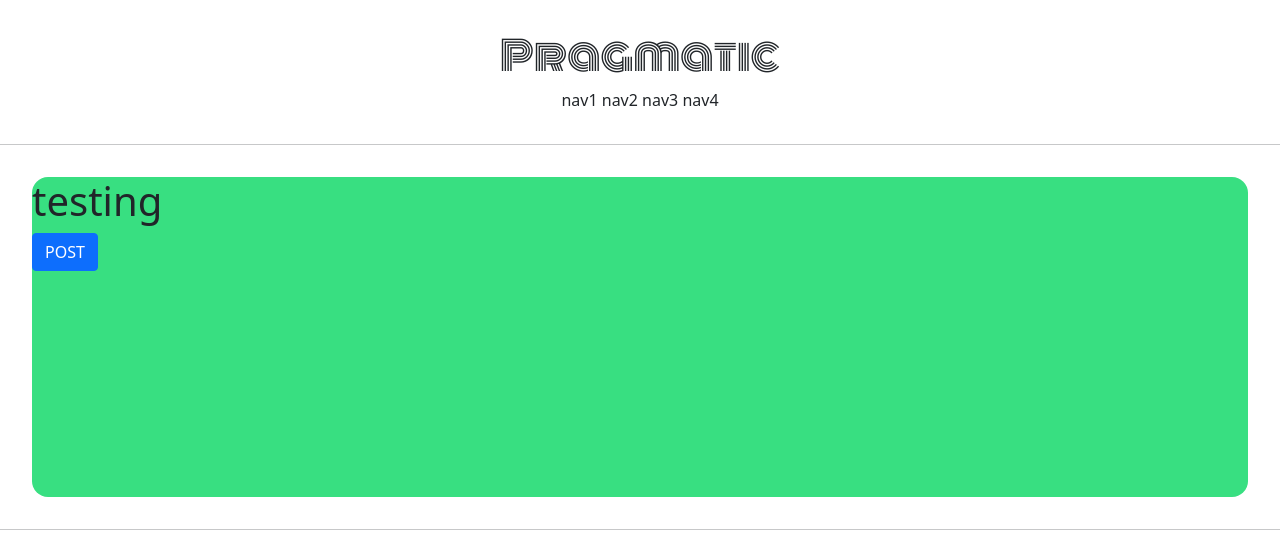
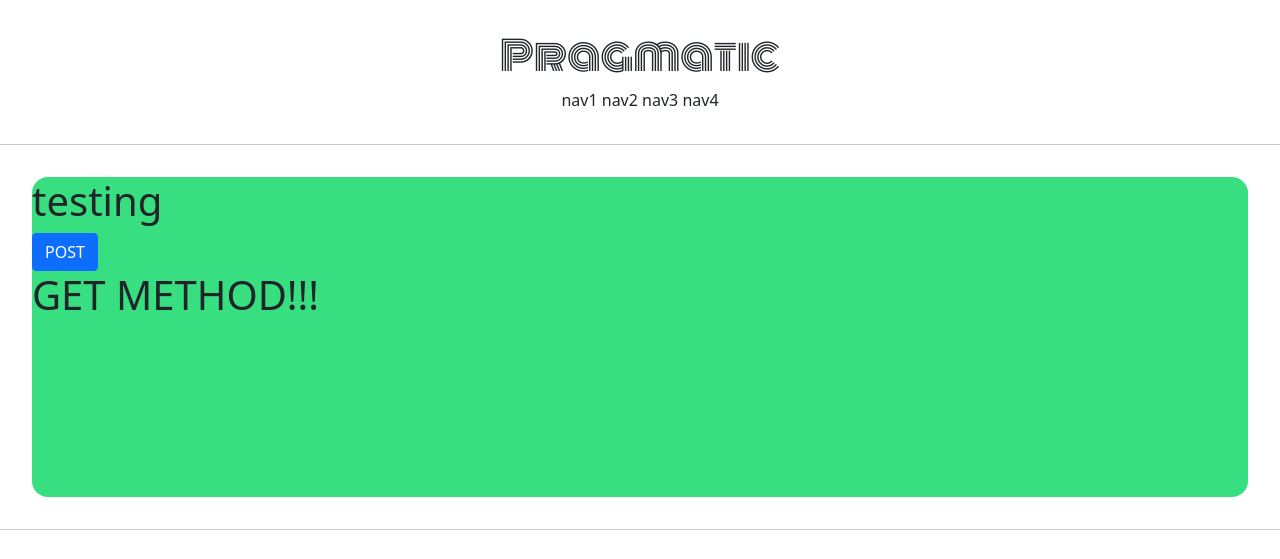
Before and after one commit to dirn0568/pragmatic, a Django app: page /account/hello_world/ in a window 1280 px wide. Shown: the top 559 px of the page. Run offline with Django 3.2, Linux system fonts and the light colour scheme; some web fonts are replaced.

Commit message:
django course 16 commit

```diff
--- a/accountapp/templates/accountapp/hello_world.html
+++ b/accountapp/templates/accountapp/hello_world.html
@@ -7,7 +7,7 @@
             testing
         </h1>
 
-        <form action="/account/hello_world/" method="post">
+        <form action="/account/hello_world/" method="POST">
             {% csrf_token %}
             <input type="submit" class="btn btn-primary" value="POST">
         </form>
@@ -15,6 +15,7 @@
         <h1>
             {{ text }}
         </h1>
+
     </div>
 
 {% endblock %}
--- a/accountapp/views.py
+++ b/accountapp/views.py
@@ -9,7 +9,7 @@ def hello_world(request):
     if request.method == "POST":
         return render(request, 'accountapp/hello_world.html', context={'text': 'POST METHOD!!!'})
     else:
-        return render(request, 'accountapp/hello_world.html', context={'GET': 'POST METHOD!!!'})
+        return render(request, 'accountapp/hello_world.html', context={'text': 'GET METHOD!!!'})
 
 '''def hello_world(request):
     return HttpResponse('Hello world!')'''
```
